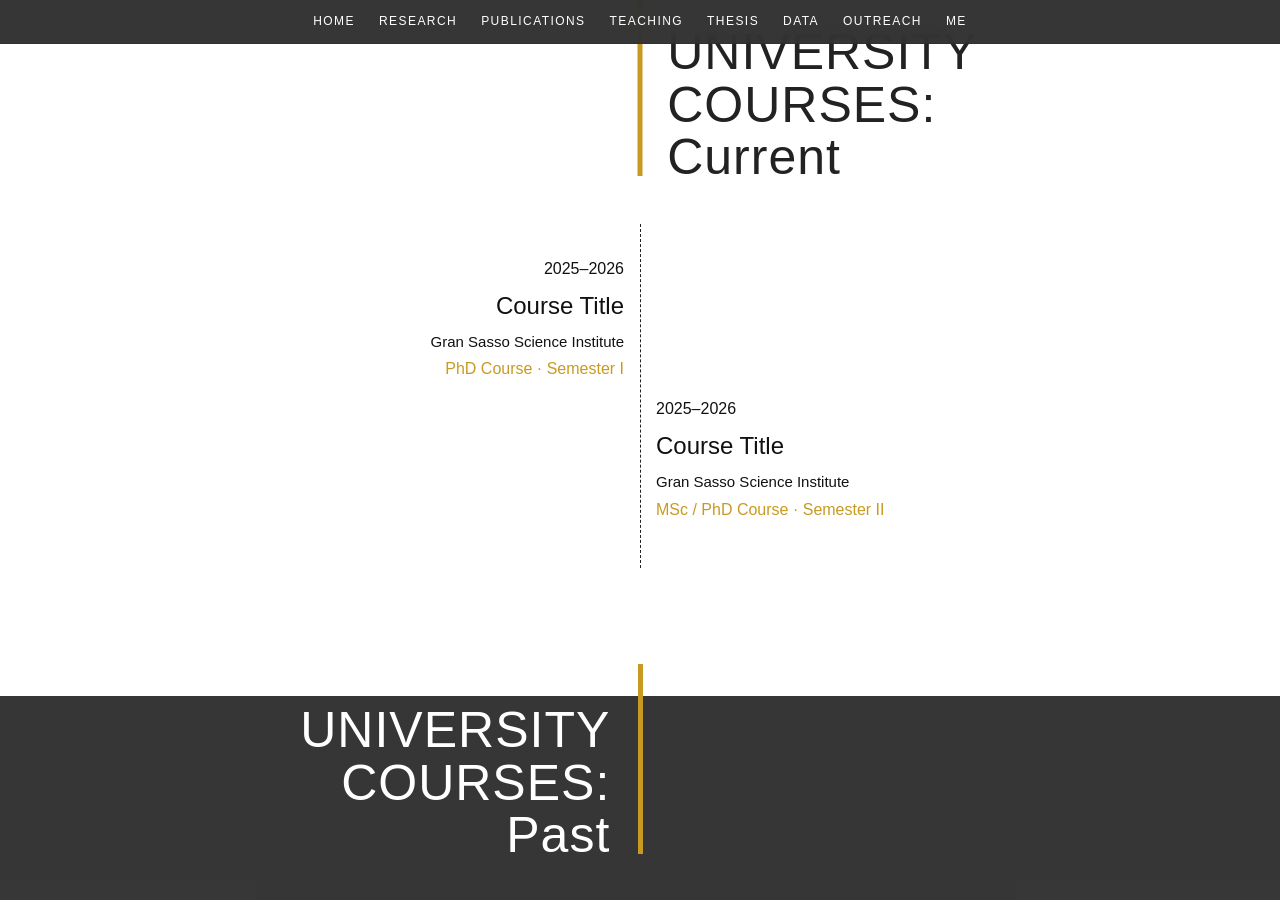
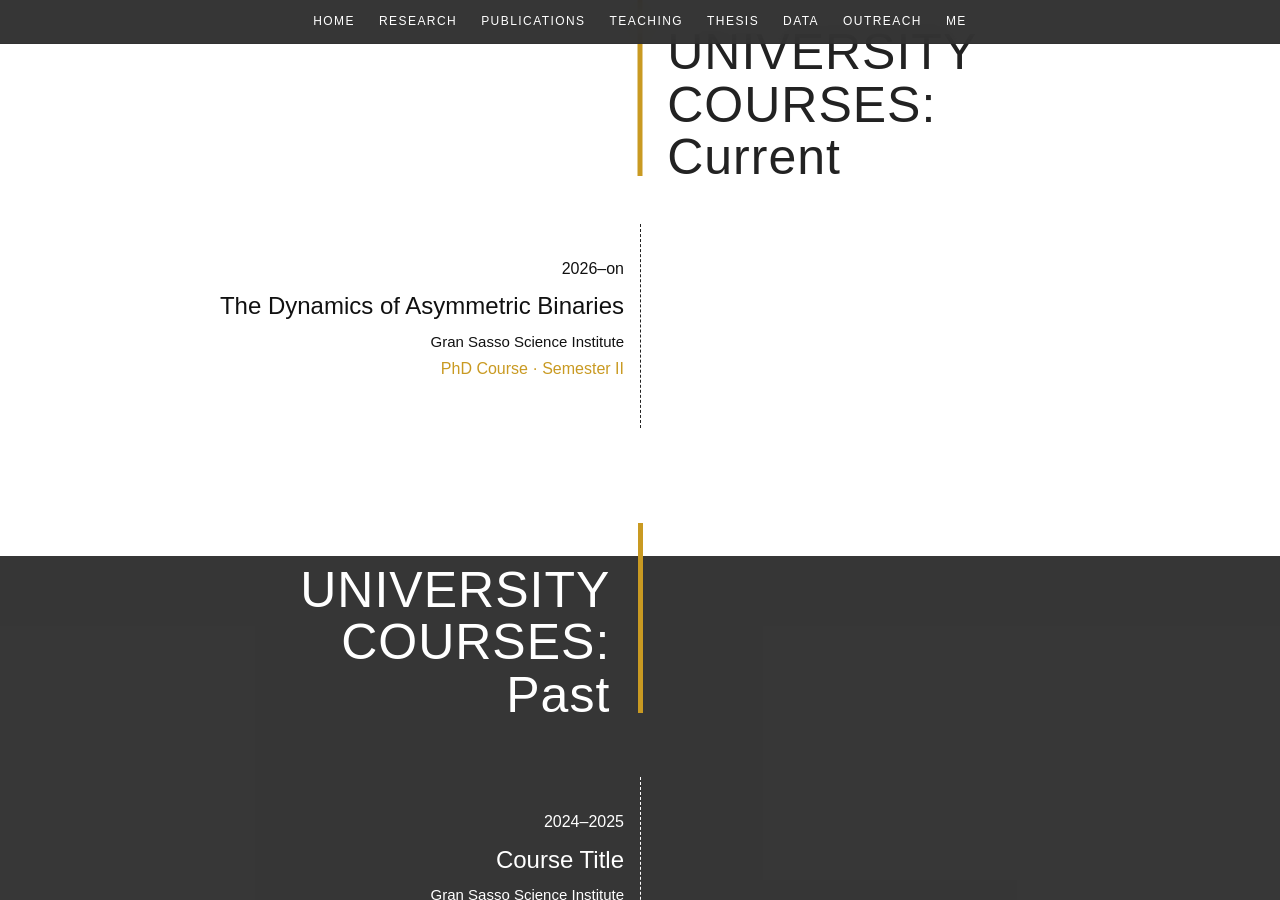
Before and after one commit to masellia/andreamaselli.github.io, a Jekyll site: the page built from pages/teaching.md, in a window 1280 px wide and 900 px high, scrolled down 391 px. Built offline with Jekyll 4.4.1, drawn with Linux system fonts in a browser that asks for light colours; some web fonts are replaced.

Commit message:
teaching page uploaded

```diff
--- a/pages/teaching.md
+++ b/pages/teaching.md
@@ -39,17 +39,10 @@ permalink: /teaching/
   <section class="teaching-timeline">
 
     <div class="teaching-entry teaching-left">
-      <div class="teaching-year">2025–2026</div>
-      <div class="teaching-course">Course Title</div>
+      <div class="teaching-year">2026–on</div>
+      <div class="teaching-course">The Dynamics of Asymmetric Binaries</div>
       <div class="teaching-info">Gran Sasso Science Institute</div>
-      <div class="teaching-details">PhD Course · Semester I</div>
-    </div>
-
-    <div class="teaching-entry teaching-right">
-      <div class="teaching-year">2025–2026</div>
-      <div class="teaching-course">Course Title</div>
-      <div class="teaching-info">Gran Sasso Science Institute</div>
-      <div class="teaching-details">MSc / PhD Course · Semester II</div>
+      <div class="teaching-details">PhD Course · Semester II</div>
     </div>
 
   </section>
```
